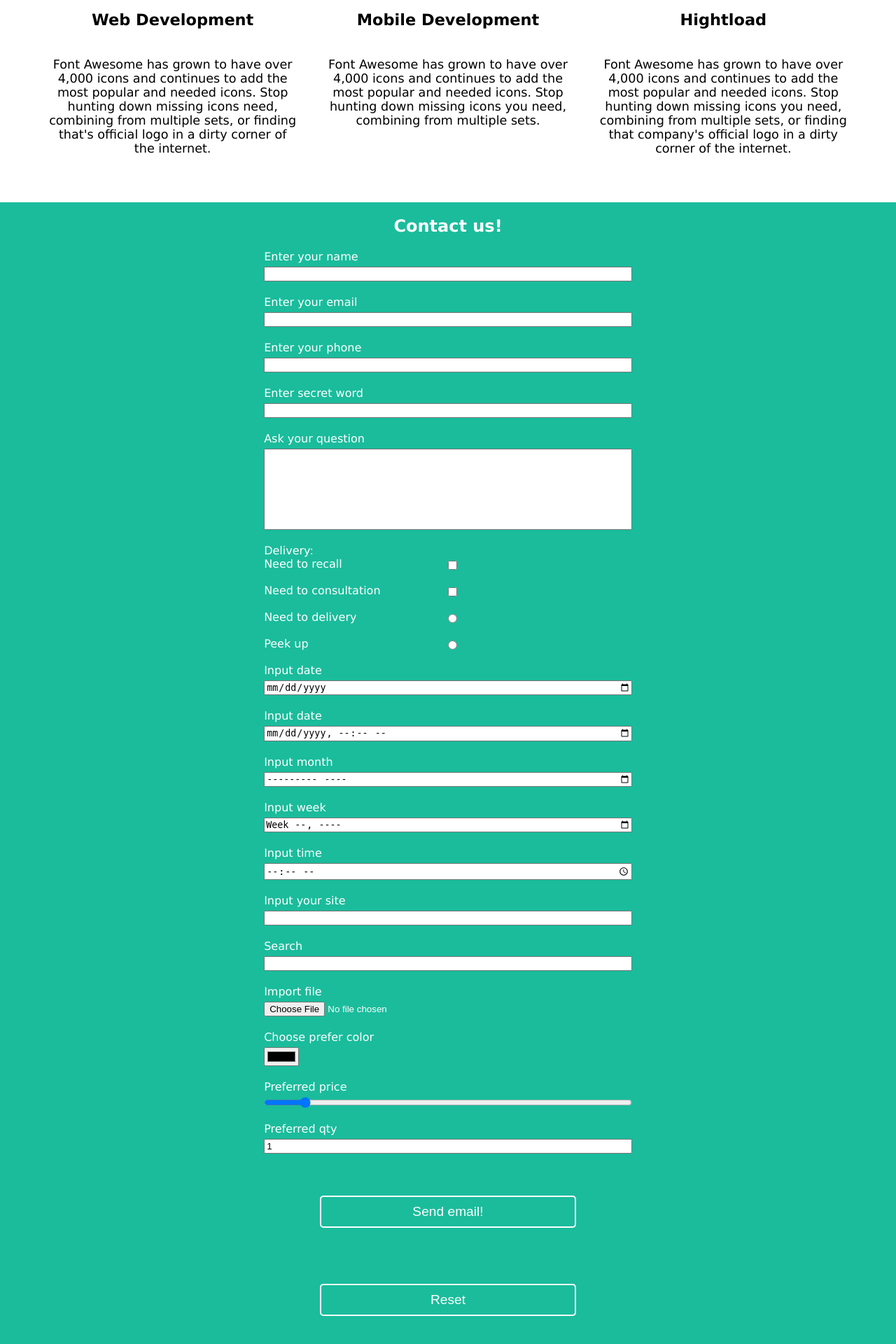
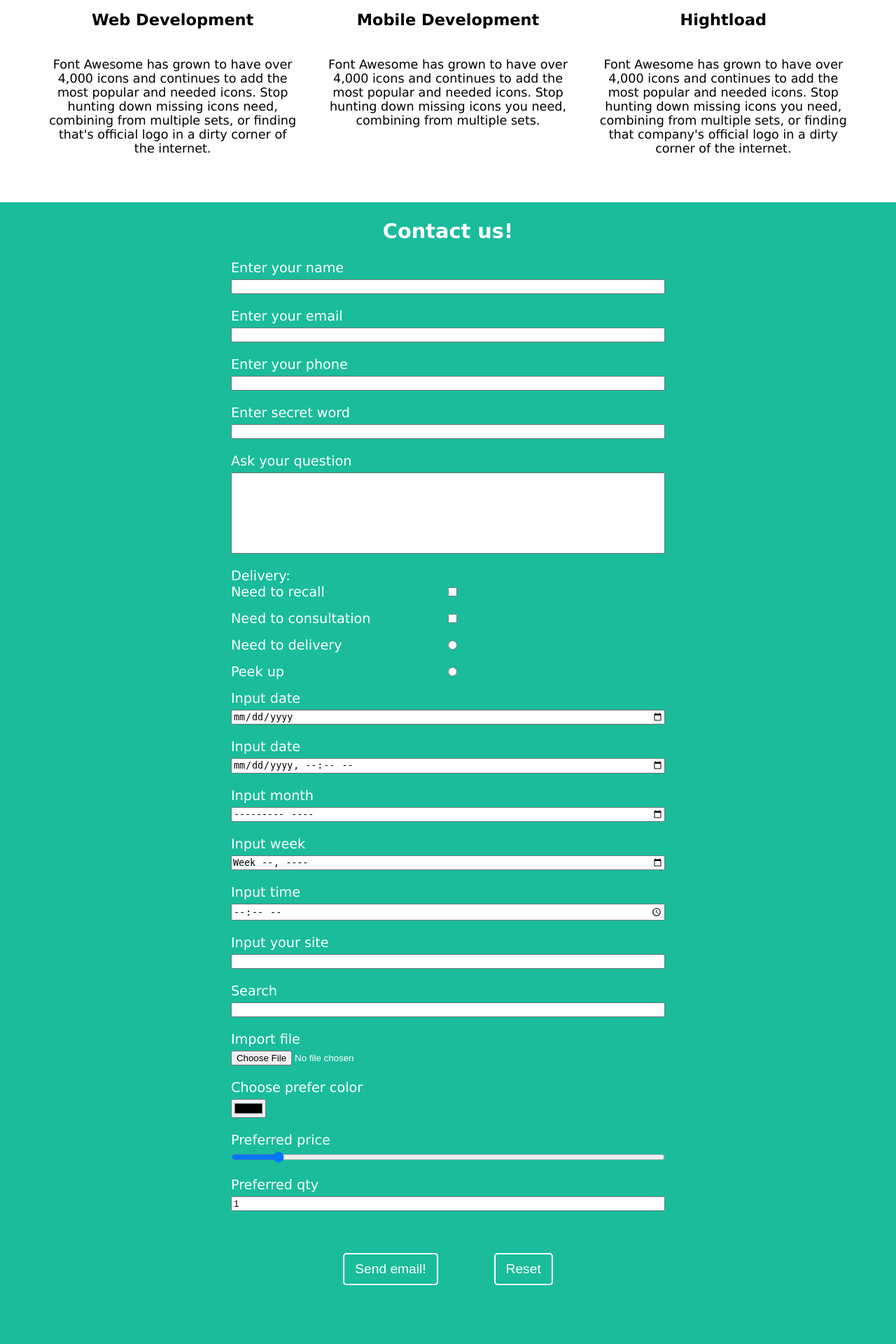
Before and after one commit to grandmasteralexandr/Introduction-to-full-stack-Web-development, a PHP site: page / in a window 1280 px wide. Shown: the part 769-2689 px from the top of the page at 70% size. After the commit the page ends 2605 px from the top, so only its background shows below. Run offline with PHP 8.4, Linux system fonts and the light colour scheme.

Commit message:
WD_PS1 lending add footer style

```diff
--- a/WD_PS1/landing/index.html
+++ b/WD_PS1/landing/index.html
@@ -92,18 +92,22 @@
 
           <label class="footer__label">Delivery:<br></label>
           <div class="footer__checkbox-container">
+
             <label class="footer__label footer__checkbox_label">Need to recall</label>
             <div class="footer__checkbox">
               <input type="checkbox" name="recall" class="footer__input">
             </div>
+
             <label class="footer__label footer__checkbox_label">Need to consultation</label>
             <div class="footer__checkbox">
               <input type="checkbox" name="consultation" class="footer__input">
             </div>
+
             <label class="footer__label footer__checkbox_label">Need to delivery</label>
             <div class="footer__checkbox">
               <input type="radio" name="delivery" class="footer__input">
             </div>
+
             <label class="footer__label footer__checkbox_label">Peek up</label>
             <div class="footer__checkbox">
               <input type="radio" name="delivery" class="footer__input">
@@ -143,8 +147,10 @@
           <label class="footer__label">Preferred qty</label>
           <input type="number" name="number" min="0" max="10000" value="1" class="footer__input">
 
-          <input type="submit" class="footer__button button" value="Send email!">
-          <input type="reset" class="footer__button button" value="Reset">
+          <div class="footer__button-container">
+            <input type="submit" class="footer__button button" value="Send email!">
+            <input type="reset" class="footer__button button" value="Reset">
+          </div>
         </form>
       </div>
     </footer>
--- a/WD_PS1/landing/style.css
+++ b/WD_PS1/landing/style.css
@@ -121,7 +121,7 @@ body {
   background-color: #1abc9c;
   color: white;
   align-items: center;
-  font-size: 1rem;
+  /*font-size: 1rem;*/
 }
 
 .footer__checkbox-container {
@@ -145,6 +145,11 @@ body {
   height: 110px;
 }
 
+.footer__button-container {
+  display: flex;
+  justify-content: center;
+}
+
 .footer__button {
-  margin: 40px 80px;
+  margin: 40px;
 }
```
